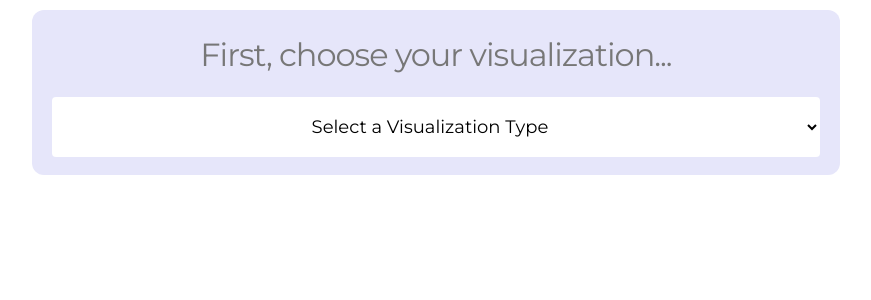
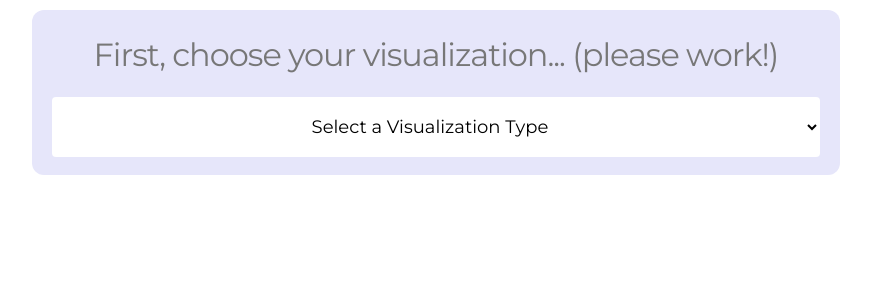
Before and after one commit to ghsher/tallyhome, a Flask app: page / in a window 1280 px wide. Shown: the part 40-340 px from the top of the page, without its empty margins (204-1075 px from the left). Run offline with Flask 2, Linux system fonts and the light colour scheme; some libraries are stand-ins or nearby versions.

Commit message:
i begged it to change and it did

```diff
--- a/templates/index.html
+++ b/templates/index.html
@@ -29,7 +29,7 @@
   </script>
   <div class="container">
     <div class="block" id="mainform">
-      <h3 id="qhead">First, choose your visualization...</h3>
+      <h3 id="qhead">First, choose your visualization... (please work!)</h3>
       <select id="vistype">
         <option disabled selected value> Select a Visualization Type </option>
         <option id="type_scatter" value="scatter">Scatter Plot</option>
```
